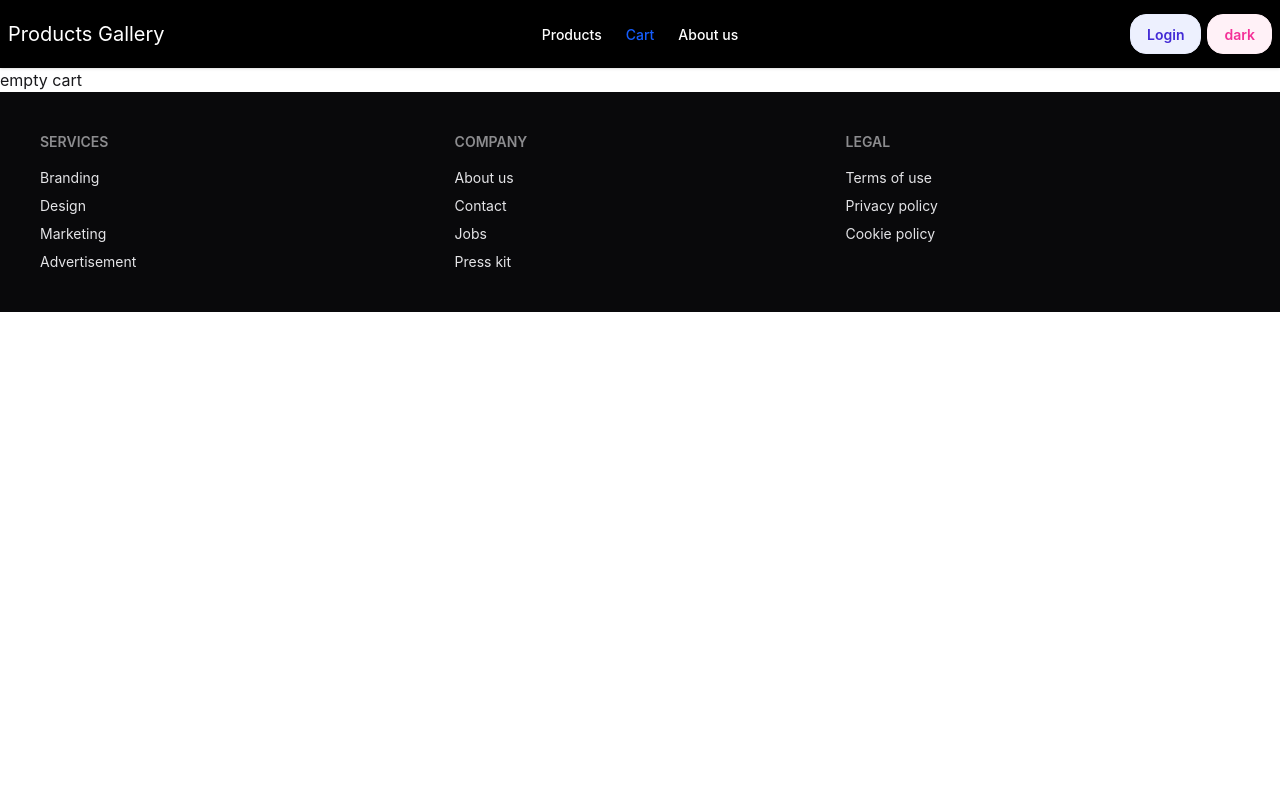
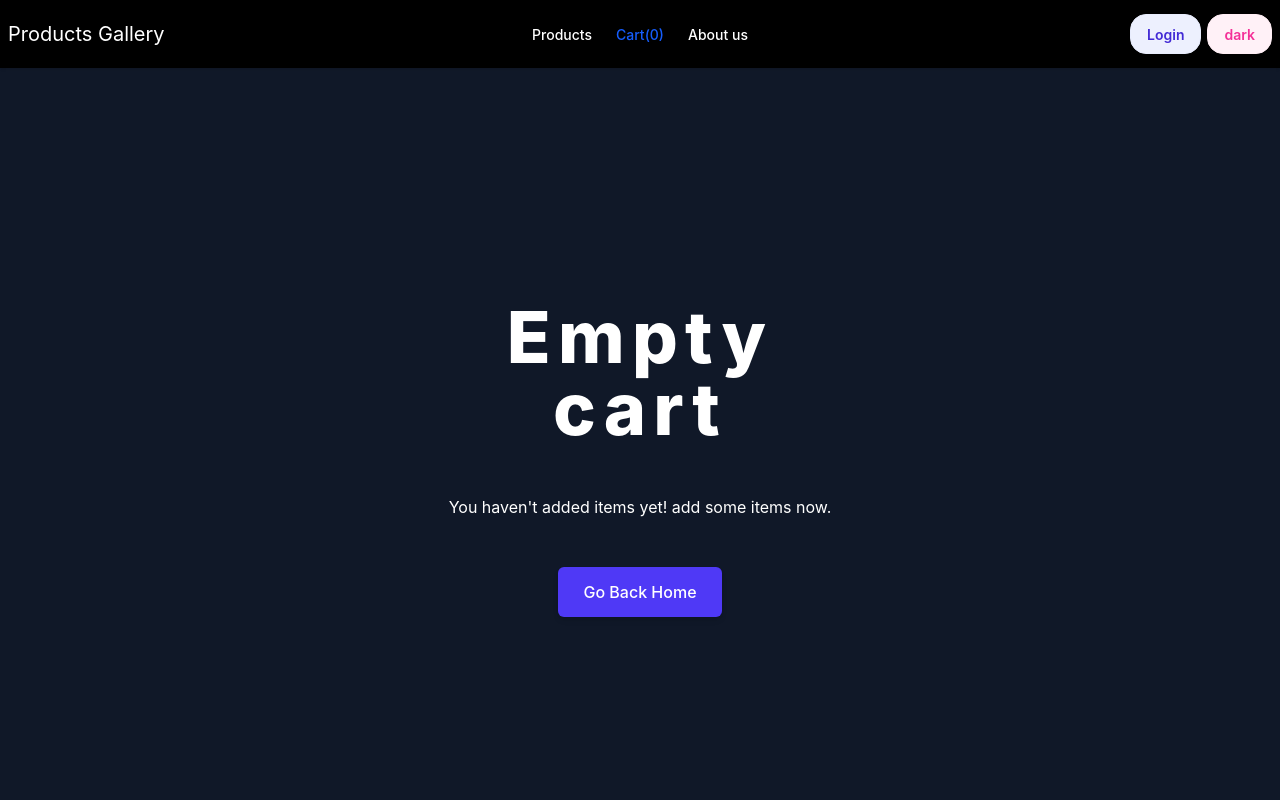
Before and after one commit to Azzazy6269/productsGallery_react, a React (Vite) app: page /cart in a window 1280 px wide. Shown: the top 800 px of the page. Built offline with nearby package versions, Linux system fonts and the light colour scheme.

Commit message:
feat/add cart global state to allow user to add items to the cart and show them using redux

```diff
--- a/package.json
+++ b/package.json
@@ -10,11 +10,13 @@
     "preview": "vite preview"
   },
   "dependencies": {
+    "@reduxjs/toolkit": "^2.12.0",
     "@tailwindcss/vite": "^4.3.0",
     "axios": "^1.16.1",
     "daisyui": "^5.5.19",
     "react": "^19.2.6",
     "react-dom": "^19.2.6",
+    "react-redux": "^9.3.0",
     "react-router": "^7.15.1",
     "tailwindcss": "^4.3.0",
     "zustand": "^5.0.13"
--- a/src/components/NavBar.jsx
+++ b/src/components/NavBar.jsx
@@ -1,10 +1,13 @@
 import React from 'react'
 import { NavLink } from 'react-router'
-import { useTheme } from './../store/useThemeStore'
+import { useTheme } from '../store/Zustand/useThemeStore'
+import { useSelector } from 'react-redux';
+
 const NavBar = () => {
 
     const theme = useTheme((state)=>state.theme);
     const toggleTheme = useTheme((state)=>state.toggleTheme);
+    const cartItems = useSelector((state) => state.cart.items);
 
   return (
     <>
@@ -27,7 +30,7 @@ const NavBar = () => {
                         to='/cart'
                         className={({ isActive }) =>
                             `font-medium ${isActive ? 'text-blue-600' : 'hover:text-blue-600'}`
-                        }>Cart</NavLink></li>
+                        }>Cart({cartItems.length})</NavLink></li>
                     <li><NavLink
                         to='/aboutUs'
                         className={({ isActive }) =>
@@ -54,7 +57,7 @@ const NavBar = () => {
                             ${theme==='light'? 'text-black':'text-white'}
                             ${isActive ? '!text-blue-600' : 'hover:text-blue-600'}
                             `
-                        }>Cart</NavLink></li>
+                        }>Cart({cartItems.length})</NavLink></li>
                 <li><NavLink
                         to='/aboutUs'
                         className={({ isActive }) =>
--- a/src/layouts/MainLayout.jsx
+++ b/src/layouts/MainLayout.jsx
@@ -8,7 +8,7 @@ const MainLayout = () => {
   return (
     <>
         <NavBar/>
-        <main>
+        <main >
             {navigation.state==='loading' && <Loading/>}
             <Outlet/>
         </main>
--- a/src/pages/Cart.jsx
+++ b/src/pages/Cart.jsx
@@ -1,9 +1,68 @@
 import React from 'react'
-
+import { useSelector,useDispatch } from 'react-redux';
+import store from './../store/Redux/store.js'
+import { useTheme } from '../store/Zustand/useThemeStore'
+import { removeFromCart } from '../store/Redux/cartSlice.js';
+import { Link } from 'react-router';
 const Cart = () => {
+  const products = useSelector((state) => state.cart.items);
+  const Plength = products.length
+  const theme = useTheme((state)=>state.theme);
+  const dispatch = useDispatch();
+  const removeFromCartHandler = (id)=>{
+    dispatch(removeFromCart(id));
+  }
   return (
     <>
-        empty cart
+    {!products.length && (
+  <div className={`${theme === 'light' ? 'bg-base-100' : 'bg-gray-900'} min-h-screen w-full flex flex-col justify-center items-center px-4`}>
+    <div className="max-w-md w-full text-center space-y-8">
+      <h1 className={`${theme === 'light' ? 'text-black' : 'text-white'} text-7xl font-extrabold tracking-widest animate-bounce `}>
+        Empty cart
+      </h1>
+
+      <p className={`${theme === 'light' ? 'text-black' : 'text-white'}`}>
+        You haven't added items yet! add some items now.
+      </p>
+
+      <div className="pt-4">
+        <Link
+          to="/"
+          className="inline-flex items-center justify-center px-6 py-3 border border-transparent text-base font-medium rounded-md text-white bg-indigo-600 hover:bg-indigo-700 transition-colors shadow-md"
+        >
+          Go Back Home
+        </Link>
+      </div>
+    </div>
+  </div>
+)}
+    {Plength && <div className={`${theme==='light'? 'bg-base-100':'bg-gray-900'}`}>
+      <ul className="grid grid-cols-1 md:grid-cols-2 lg:grid-cols-3 gap-4 p-6">
+        {products && products.map(p=>(
+          <li key={p.id}>
+            <div className={`card w-96 mb-4 shadow-sm ${theme==='light'? 'bg-base-100':'bg-gray-300'}`}>
+              <figure >
+                <img className=' w-auto h-96'
+                  src={p.image}
+                  alt={p.title} />
+              </figure>
+              <div className="card-body">
+                <h2 className="card-title min-h-24">{p.title}</h2>
+                <p>{p.description.substring(0,75)}....</p>
+                <p>{p.category}</p>
+                <p>{p.price}</p>
+                {p.price>100 ? <p className='badge badge-primary max-h-10'>premium</p>:<p className='badge badge-secondary max-h-10'>best-seller</p>}
+                <div className="card-actions justify-end">
+                  <button className="btn btn-primary" onClick={()=>removeFromCartHandler(p.id)}>remove from Cart</button>
+                </div>
+              </div>
+            </div>
+          </li>
+        ))}
+
+      </ul>
+    </div>}
+
     </>
   )
 }
--- a/src/pages/ProductDetails.jsx
+++ b/src/pages/ProductDetails.jsx
@@ -2,8 +2,9 @@ import React, { useEffect, useState } from 'react';
 import { useLoaderData, useParams } from 'react-router';
 import Error from './../components/Error'
 import { instance } from '../AxiosInstance';
-import { useTheme } from './../store/useThemeStore'
-
+import { useTheme } from '../store/Zustand/useThemeStore'
+import { useDispatch,useSelector } from 'react-redux';
+import { addToCart } from '../store/Redux/cartSlice';
 
 //loader and errorBoundary is a replcement of useState,useEffect,isLoading,error
 export const ErrorBoundary = ()=>{
@@ -22,7 +23,18 @@ const ProductDetails = () => {
   const { id } = useParams();
   const product = useLoaderData();
   const theme = useTheme((state)=>state.theme);
+  const dispatch = useDispatch();
+  const cartItems = useSelector((state) => state.cart.items);
+  const addToCartHandler = () => {
+  const isExists = cartItems.some(p => p.id === product.id);
 
+  if (isExists) {
+    //alert("already exists");
+    return;
+  }
+
+  dispatch(addToCart(product));
+};
   //const [product, setProduct] = useState(null);
   //const [isLoading, setIsLoading] = useState(false);
   //const [error, setError] = useState(null);
@@ -71,7 +83,7 @@ const ProductDetails = () => {
         <p>${product.price.toFixed(2)}</p>
         {product.price > 100 ? <p className='badge badge-primary max-h-10'>premium</p> : <p className='badge badge-secondary max-h-10'>best-seller</p>}
         <div className="card-actions justify-end">
-          <button className="btn btn-primary">Add to Cart</button>
+          <button className="btn btn-primary" onClick={addToCartHandler}>Add to Cart</button>
         </div>
       </div>
     </div>
--- a/src/pages/Products.jsx
+++ b/src/pages/Products.jsx
@@ -5,7 +5,7 @@ import ProductDetails from './ProductDetails'
 import Error from '../components/Error';
 import Loading from '../components/Loading';
 import { instance } from '../AxiosInstance';
-import { useTheme } from './../store/useThemeStore'
+import { useTheme } from '../store/Zustand/useThemeStore'
 
 
 const Products = () => {
@@ -56,7 +56,7 @@ const Products = () => {
       </div>
       {isLoading &&<Loading/>}
       {error && (<div><Error/></div>)}
-      <ul className="grid grid-cols-1 md:grid-cols-2 lg:grid-cols-3 gap-4 m-6">
+      <ul className="grid grid-cols-1 md:grid-cols-2 lg:grid-cols-3 gap-4 p-6">
         {products && products.map(p=>(
           <li key={p.id}>
             <div className={`card w-96 mb-4 shadow-sm ${theme==='light'? 'bg-base-100':'bg-gray-300'}`}>
--- /dev/null
+++ b/src/store/Redux/cartSlice.js
@@ -0,0 +1,26 @@
+import { createSlice } from '@reduxjs/toolkit';
+
+export const cartSlice = createSlice({
+  name: 'cart',
+  initialState: {
+    items: [],
+  },
+
+  reducers: {
+    addToCart: (state, action) => {
+      state.items.push(action.payload);
+    },
+
+    removeFromCart: (state, action) => {
+      state.items = state.items.filter((item) => item.id != action.payload);
+    },
+
+    clearCart: (state) => {
+      state.items = [];
+    },
+  },
+});
+
+export const { addToCart, removeFromCart, clearCart } = cartSlice.actions;
+
+export default cartSlice.reducer;
--- /dev/null
+++ b/src/store/Redux/store.js
@@ -0,0 +1,10 @@
+import { configureStore } from '@reduxjs/toolkit';
+import cartSlice from './cartSlice';
+
+const store = configureStore({
+  reducer: {
+    cart: cartSlice
+  },
+});
+
+export default store;
```
Also changed, not shown: src/main.jsx (+8 -2 lines), src/context/LanguageContext.jsx (added), src/store/Zustand/useThemeStore.js (renamed from src/store/useThemeStore.js), 1 other file (tests, documents, lock files or other folders).
